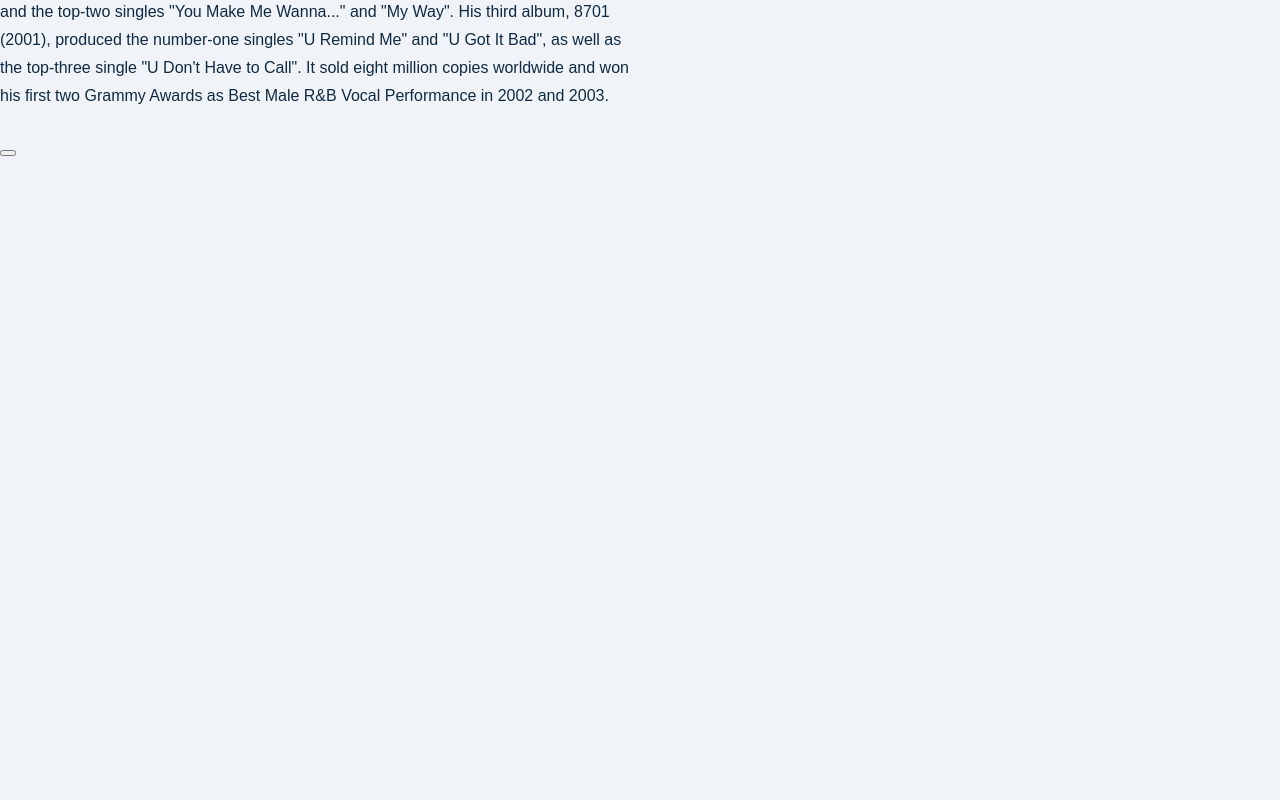
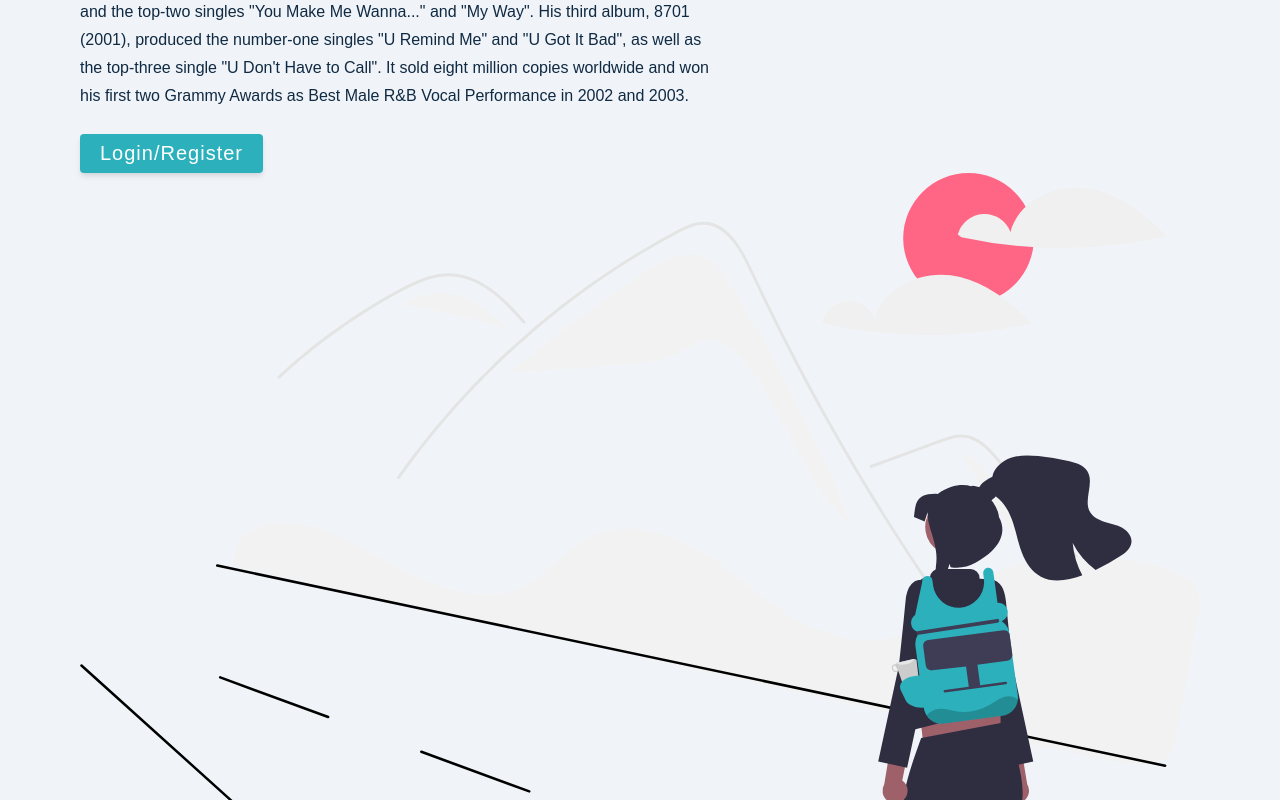
Before and after one commit to Adrian-Walker/job-app, a React (Create React App) app in the folder client/: page / in a window 1280 px wide. Shown: the part 400-1200 px from the top of the page. Before the commit the page ends 800 px from the top, so only its background shows below. Built offline with nearby package versions, Linux system fonts and the light colour scheme.

Commit message:
styled components installed

```diff
--- a/client/package.json
+++ b/client/package.json
@@ -9,7 +9,8 @@
     "normalize.css": "^8.0.1",
     "react": "^18.2.0",
     "react-dom": "^18.2.0",
-    "react-scripts": "5.0.1",
+    "react-scripts": "^2.1.3",
+    "styled-components": "^5.3.5",
     "web-vitals": "^2.1.4"
   },
   "scripts": {
--- a/client/src/App.js
+++ b/client/src/App.js
@@ -1,4 +1,11 @@
+import React from "react";
 import Landing from "./pages/Landing.js";
+import styled from "styled-components";
+
+const Button = styled.button`
+  background-color: yellow;
+  color: green;
+`;
 
 function App() {
   return (
--- a/client/src/pages/Landing.js
+++ b/client/src/pages/Landing.js
@@ -1,3 +1,4 @@
+import React from 'react';
 import logo from "../assets/images/logo.svg";
 import main from "../assets/images/main.svg";
 
@@ -5,9 +6,9 @@ function Landing() {
   return (
     <main>
       <nav>
-        <img src={logo} className="logo" alt="jobLogo" />
+        <img src={logo} className="logo" alt="jobify" />
       </nav>
-      <div className="container-page">
+      <div className="container page">
         <div className="info">
           <h1>
             job <span>tracking</span> app
@@ -27,8 +28,9 @@ function Landing() {
             sold eight million copies worldwide and won his first two Grammy
             Awards as Best Male R&B Vocal Performance in 2002 and 2003.
           </p>
-          <button></button>
+          <button className="btn btn-hero">Login/Register</button>
         </div>
+        <img src={main} alt="job hunt" className="img main img" />
       </div>
     </main>
   );
```
Also changed, not shown: 1 other file (tests, documents, lock files or other folders).
